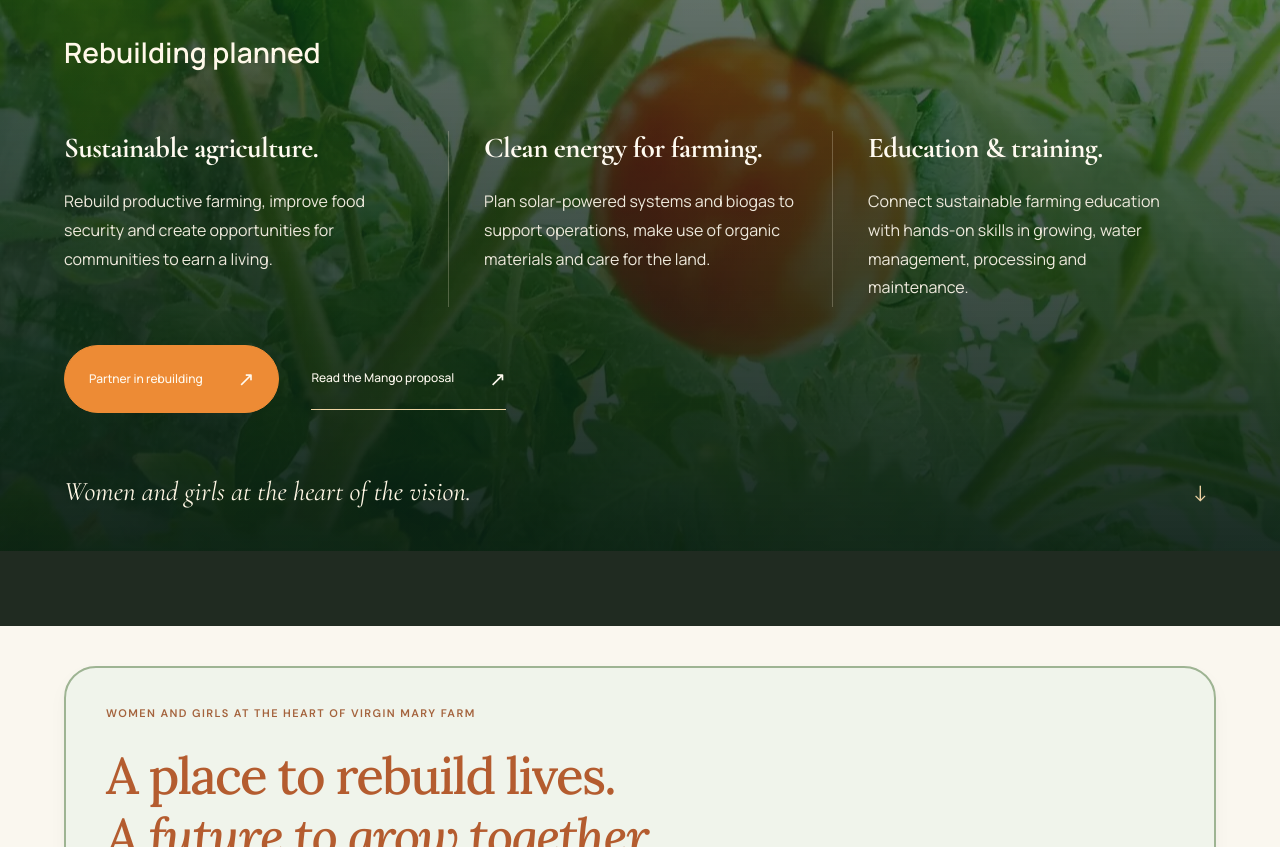
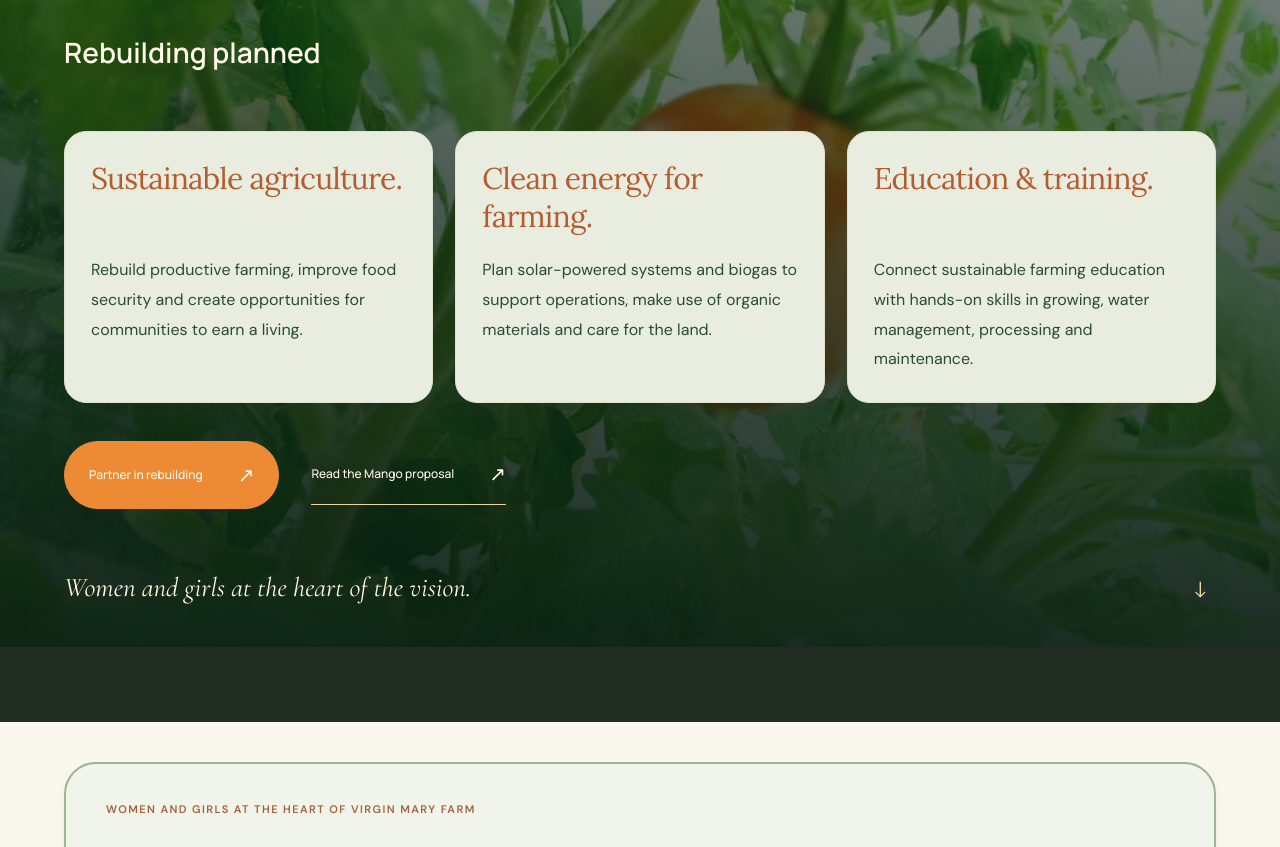
Before and after one commit to Hero988/RiseMeUp, a React (Vite) app: page / in a window 1280 px wide. Shown: the part 5120-5967 px from the top of the page. Built offline with nearby package versions, Linux system fonts and the light colour scheme; a web font is replaced by a local one.

Commit message:
Apply approved three sage farm priority boxes with orange Lora headings

```diff
--- a/src/components/FarmEstate.css
+++ b/src/components/FarmEstate.css
@@ -1,3 +1,4 @@
+@import url('https://fonts.googleapis.com/css2?family=Lora:wght@400&family=DM+Sans:wght@400&display=swap');
 @import url('https://fonts.googleapis.com/css2?family=Cormorant+Garamond:ital,wght@0,400;0,500;0,700;1,400&family=Manrope:wght@400;500;600&display=swap');
 
 /* The Garden Estate treatment is limited to the farm introduction. */
@@ -129,3 +130,25 @@
 
 /* Keep the location aligned right after removing the repeated project label. */
 #virgin-mary-farm .rm-estate-top {justify-content:flex-end}
+
+/* Approved three matching sage boxes for the farm's connected priorities. */
+.home-page.warm-brand #virgin-mary-farm .rm-estate-pillars {
+  display:grid;grid-template-columns:repeat(3,minmax(0,1fr));gap:22px;
+}
+.home-page.warm-brand #virgin-mary-farm .rm-estate-pillars > article,
+.home-page.warm-brand #virgin-mary-farm .rm-estate-pillars > article + article {
+  background:#e9eddf;border:1px solid #dce3d1;border-radius:22px;
+  padding:28px 26px;min-width:0;box-shadow:none;
+}
+.home-page.warm-brand #virgin-mary-farm .rm-estate-pillars h3 {
+  font:400 30px/1.25 'Lora',Georgia,serif;letter-spacing:-.025em;
+  color:#b45c2f;margin:0 0 20px;white-space:normal;overflow-wrap:normal;min-height:2.5em;
+}
+.home-page.warm-brand #virgin-mary-farm .rm-estate-pillars p {
+  font:400 16px/1.85 'DM Sans',Arial,sans-serif;color:#294b38;
+  margin:0;max-width:none;text-shadow:none;
+}
+@media(max-width:760px) {
+  .home-page.warm-brand #virgin-mary-farm .rm-estate-pillars {grid-template-columns:1fr}
+  .home-page.warm-brand #virgin-mary-farm .rm-estate-pillars h3 {min-height:0}
+}
```
